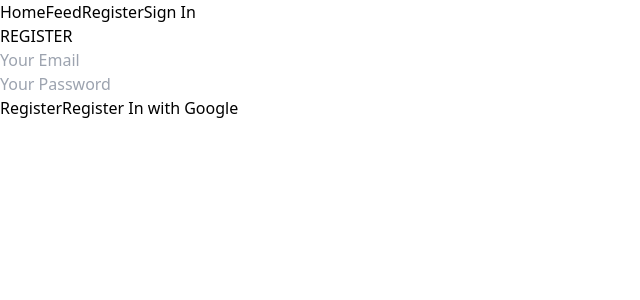
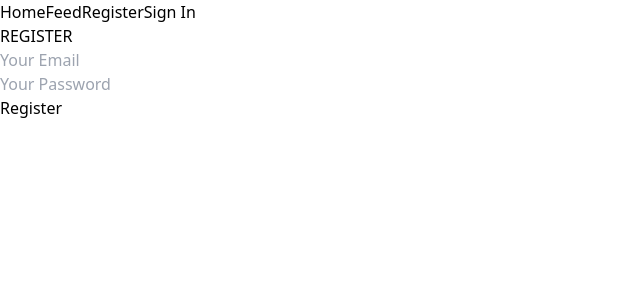
Before and after one commit to paresiqbal/vue-firebase, a Vue app: page /register in a window 1280 px wide. Shown: the top 300 px of the page, without its empty margins (0-640 px from the left). Built offline with nearby package versions, Linux system fonts and the light colour scheme; no server answers.

Commit message:
Removing register with google

```diff
--- a/src/views/Register.vue
+++ b/src/views/Register.vue
@@ -18,7 +18,6 @@
       />
     </p>
     <button @click="regsiter">Register</button>
-    <button @click="signWithGoogle">Register In with Google</button>
   </div>
 </template>
 
```
